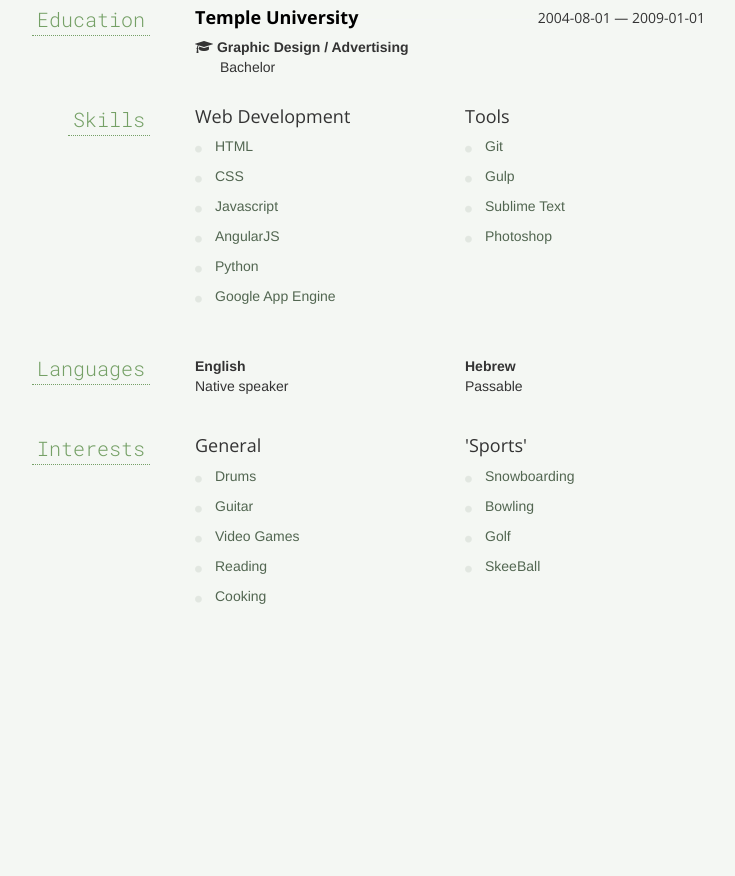
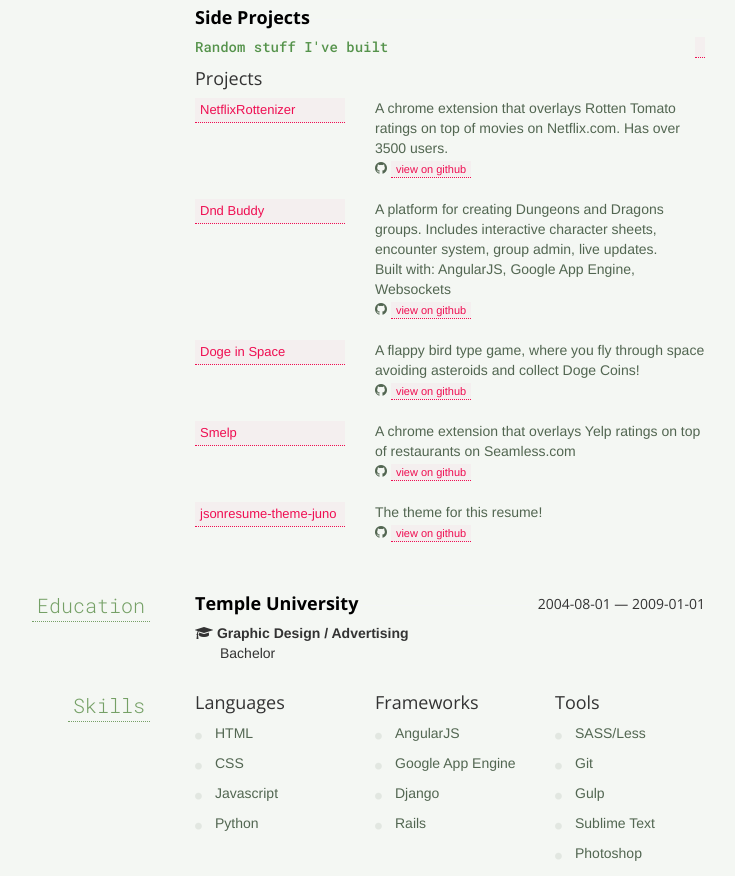
Before and after one commit to orrybaram/jsonresume-theme-juno, a website: page index.html in a window 1280 px wide. Shown: the part 1648-2524 px from the top of the page, without its empty margins (280-1015 px from the left). Before the commit the page ends 2354 px from the top, so only its background shows below. Drawn offline with nearby package versions, Linux system fonts and the light colour scheme.

Commit message:
made some changes

```diff
--- a/index.html
+++ b/index.html
@@ -205,6 +205,22 @@
 		right: 0;
 	}
 }
+
+.side-projects {
+	padding: 0;
+}
+.side-project {
+	margin-bottom: 20px;
+}
+.side-project--name {
+	display: block;
+	font-size: 13px;
+}
+
+.side-project--description {
+	font-size: 14px;
+}
+
 @media (max-width: 768px) {
 	.col-sm-6:last-child {
 		margin-bottom: 0px;
@@ -288,7 +304,7 @@
 		</aside>
 		<div class="col-sm-9">
 
-			<p>I am a self-taught developer with a over 5 years in the industry. My passion is building beautiful interfaces that people love to interact with. I mainly focus on front-end development, although I&#x27;m comfortable transversing the entire stack. I currently reside in Brooklyn, NY and when I&#x27;m not working I&#x27;m probably working on a side project, bunny hopping curbs on my bike, or surfing popular community-currated news aggregators.</p>
+			<p>I am a self-taught developer with over 5 years in the industry. I love building intuitive and responsive interfaces for people to interact with. I mainly focus on front-end development, although I&#x27;m comfortable transversing the entire stack. I currently reside in Brooklyn, NY and when I&#x27;m not working I&#x27;m probably working on a side project, bunny hopping curbs on my bike, or surfing popular community-currated news aggregators.</p>
 		</div>
 	</section>
 	<section id="profiles" class="row">
@@ -303,7 +319,7 @@
 					</strong>
 					<div class="username">
 						<div class="url">
-							<a target="_blank" href="http://github.com/orrybaram">orrybaram</a>
+							<a target="_blank" href="http://github.com/orrybaram">@orrybaram</a>
 						</div>
 					</div>
 				</div>
@@ -313,17 +329,17 @@
 					</strong>
 					<div class="username">
 						<div class="url">
-							<a target="_blank" href="http://codepen.io/orrybaram">orrybaram</a>
+							<a target="_blank" href="http://codepen.io/orrybaram">@orrybaram</a>
 						</div>
 					</div>
 				</div>
 				<div class="col-sm-4">
 					<strong class="network">
-						Twitter
+						LinkedIn
 					</strong>
 					<div class="username">
 						<div class="url">
-							<a target="_blank" href="http://twitter.com/orrybaram">orrybaram</a>
+							<a target="_blank" href="https://www.linkedin.com/pub/orry-baram/32/756/631">Orry Baram</a>
 						</div>
 					</div>
 				</div>
@@ -350,6 +366,7 @@
 					<div class="position">
 						Lead Front End Developer
 					</div>
+
 					<div class="summary">
 						<p>Fancy Hands is a platform that connects clients to virtual assistants based in the US</p>
 					</div>
@@ -363,12 +380,14 @@
 							<li class="bullet">Promote and communicate new ideas, process improvements and new technologies to team members</li>
 							<li class="bullet">Write maintainable, scalable, and responsive code</li>
 						</ul>
+
+
 				</div>
 				<div class="col-sm-12">
 					<h4 class="strike-through">
 						<span>Trusted Insight, Inc.</span>
 						<span class="date">
-						2011-07-01 — Present
+							2011-07-01 — 2012-08-01
 						</span>
 					</h4>
 					<div class="website pull-right">
@@ -377,6 +396,7 @@
 					<div class="position">
 						Designer and Front End Developer
 					</div>
+
 					<div class="summary">
 						<p>The Trusted Insight is a global network for institutional investors to conduct due dilegence, find investor matches, and find career opportunities.</p>
 					</div>
@@ -386,10 +406,12 @@
 							<li class="bullet">Created UX concept using wireframing and Photoshop</li>
 							<li class="bullet">Developed front-end with HTML, CSS, Javascript, and integrated it into the Django framefork</li>
 						</ul>
+
+
 				</div>
 				<div class="col-sm-12">
 					<h4 class="strike-through">
-					<span>Safe is Fast.</span>
+						<span>Safe is Fast</span>
 						<span class="date">
 							2011-05-01 — Present
 						</span>
@@ -400,8 +422,9 @@
 					<div class="position">
 						Designer and Front End Developer
 					</div>
+
 					<div class="summary">
-					<p>Safe is Fast is a video-based instructional program for young race car drivers. It features interviews with top Formula 1 drivers and pit crew, as well as a Q&amp;A section were students can ask their favorite drivers questions.</p>
+						<p>Safe is Frontast is a video-based instructional program for young race car drivers. It features interviews with top Formula 1 drivers and pit crew, as well as a Q&amp;A section were students can ask their favorite drivers questions.</p>
 					</div>
 						<h4>Highlights</h4>
 						<ul class="highlights">
@@ -409,6 +432,83 @@
 							<li class="bullet">Colloborated with client to create a design that fit their vision</li>
 							<li class="bullet">Translated design to front-end code</li>
 						</ul>
+
+
+				</div>
+				<div class="col-sm-12">
+					<h4 class="strike-through">
+						<span>Side Projects</span>
+					</h4>
+					<div class="website pull-right">
+						<a target="_blank" href=""></a>
+					</div>
+					<div class="position">
+						Random stuff I&#x27;ve built
+					</div>
+
+					<div class="summary">
+						<p></p>
+					</div>
+
+						<h4>Projects</h4>
+						<ul class="side-projects">
+								<li class="bullet row side-project">
+									<div class="col-sm-4">
+											<a class="side-project--name" href="https://chrome.google.com/webstore/detail/netflix-rottenizer/ncoenoilpelnnkgbpcgcdkmibhhkljjc?hl=en-US&amp;authuser=1">NetflixRottenizer</a>
+
+									</div>
+									<div class="col-sm-8 side-project--description">
+										A chrome extension that overlays Rotten Tomato ratings on top of movies on Netflix.com. Has over 3500 users.<br>
+											<i class="fa fa-github"></i>
+											<a style="font-size: 11px;" href="https://github.com/orrybaram/RottenNetflix">view on github</a>
+									</div>
+								</li>
+								<li class="bullet row side-project">
+									<div class="col-sm-4">
+											<a class="side-project--name" href="https://github.com/orrybaram/dnd">Dnd Buddy</a>
+
+									</div>
+									<div class="col-sm-8 side-project--description">
+										A platform for creating Dungeons and Dragons groups. Includes interactive character sheets, encounter system, group admin, live updates. <br> Built with: AngularJS, Google App Engine, Websockets<br>
+											<i class="fa fa-github"></i>
+											<a style="font-size: 11px;" href="https://github.com/orrybaram/dnd">view on github</a>
+									</div>
+								</li>
+								<li class="bullet row side-project">
+									<div class="col-sm-4">
+											<a class="side-project--name" href="http://orryb.com/projects/dogeinspace/public">Doge in Space</a>
+
+									</div>
+									<div class="col-sm-8 side-project--description">
+										A flappy bird type game, where you fly through space avoiding asteroids and collect Doge Coins!<br>
+											<i class="fa fa-github"></i>
+											<a style="font-size: 11px;" href="https://github.com/orrybaram/Flappy-Doge">view on github</a>
+									</div>
+								</li>
+								<li class="bullet row side-project">
+									<div class="col-sm-4">
+											<a class="side-project--name" href="https://chrome.google.com/webstore/detail/smelp/pcppjpmhpglhhbfopkmeohcpggngonah?hl=en-US&amp;authuser=1">Smelp</a>
+
+									</div>
+									<div class="col-sm-8 side-project--description">
+										A chrome extension that overlays Yelp ratings on top of restaurants on Seamless.com<br>
+											<i class="fa fa-github"></i>
+											<a style="font-size: 11px;" href="https://github.com/orrybaram/smelp">view on github</a>
+									</div>
+								</li>
+								<li class="bullet row side-project">
+									<div class="col-sm-4">
+											<a class="side-project--name" href="https://github.com/orrybaram/jsonresume-theme-juno">jsonresume-theme-juno</a>
+
+									</div>
+									<div class="col-sm-8 side-project--description">
+										The theme for this resume!<br>
+											<i class="fa fa-github"></i>
+											<a style="font-size: 11px;" href="https://github.com/orrybaram/jsonresume-theme-juno">view on github</a>
+									</div>
+								</li>
+						</ul>
+
 				</div>
 			</div>
 		</div>
@@ -448,24 +548,34 @@
 		</aside>
 		<div class="col-sm-9">
 			<div class="row">
-			<div class="col-sm-6">
+			<div class="col-sm-4">
 				<div class="name">
-					<h4>Web Development</h4>
+					<h4>Languages</h4>
 				</div>
 				<ul class="keywords">
 					<li>HTML</li>
 					<li>CSS</li>
 					<li>Javascript</li>
-					<li>AngularJS</li>
 					<li>Python</li>
-					<li>Google App Engine</li>
 				</ul>
 			</div>
-			<div class="col-sm-6">
+			<div class="col-sm-4">
+				<div class="name">
+					<h4>Frameworks</h4>
+				</div>
+				<ul class="keywords">
+					<li>AngularJS</li>
+					<li>Google App Engine</li>
+					<li>Django</li>
+					<li>Rails</li>
+				</ul>
+			</div>
+			<div class="col-sm-4">
 				<div class="name">
 					<h4>Tools</h4>
 				</div>
 				<ul class="keywords">
+					<li>SASS/Less</li>
 					<li>Git</li>
 					<li>Gulp</li>
 					<li>Sublime Text</li>
@@ -535,6 +645,7 @@
 		</div>
 	</section>
 
+
 	</div>
 
 	</body>
--- a/style.css
+++ b/style.css
@@ -163,6 +163,22 @@
 		right: 0;
 	}
 }
+
+.side-projects {
+	padding: 0;
+}
+.side-project {
+	margin-bottom: 20px;
+}
+.side-project--name {
+	display: block;
+	font-size: 13px;
+}
+
+.side-project--description {
+	font-size: 14px;
+}
+
 @media (max-width: 768px) {
 	.col-sm-6:last-child {
 		margin-bottom: 0px;
```
Also changed, not shown: resume.hbs (+34 -11 lines). Lines whose indentation alone changed are shown as unchanged.
